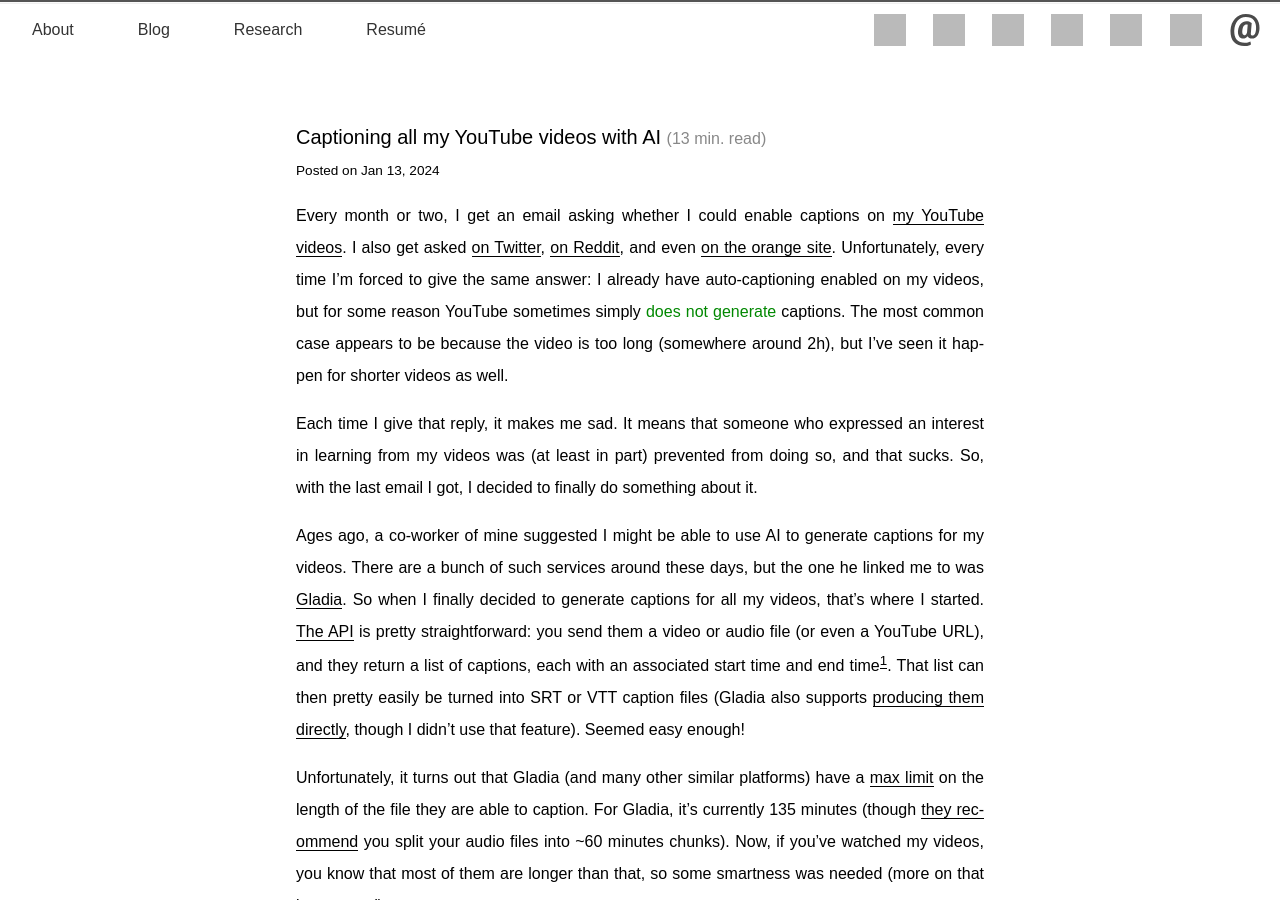
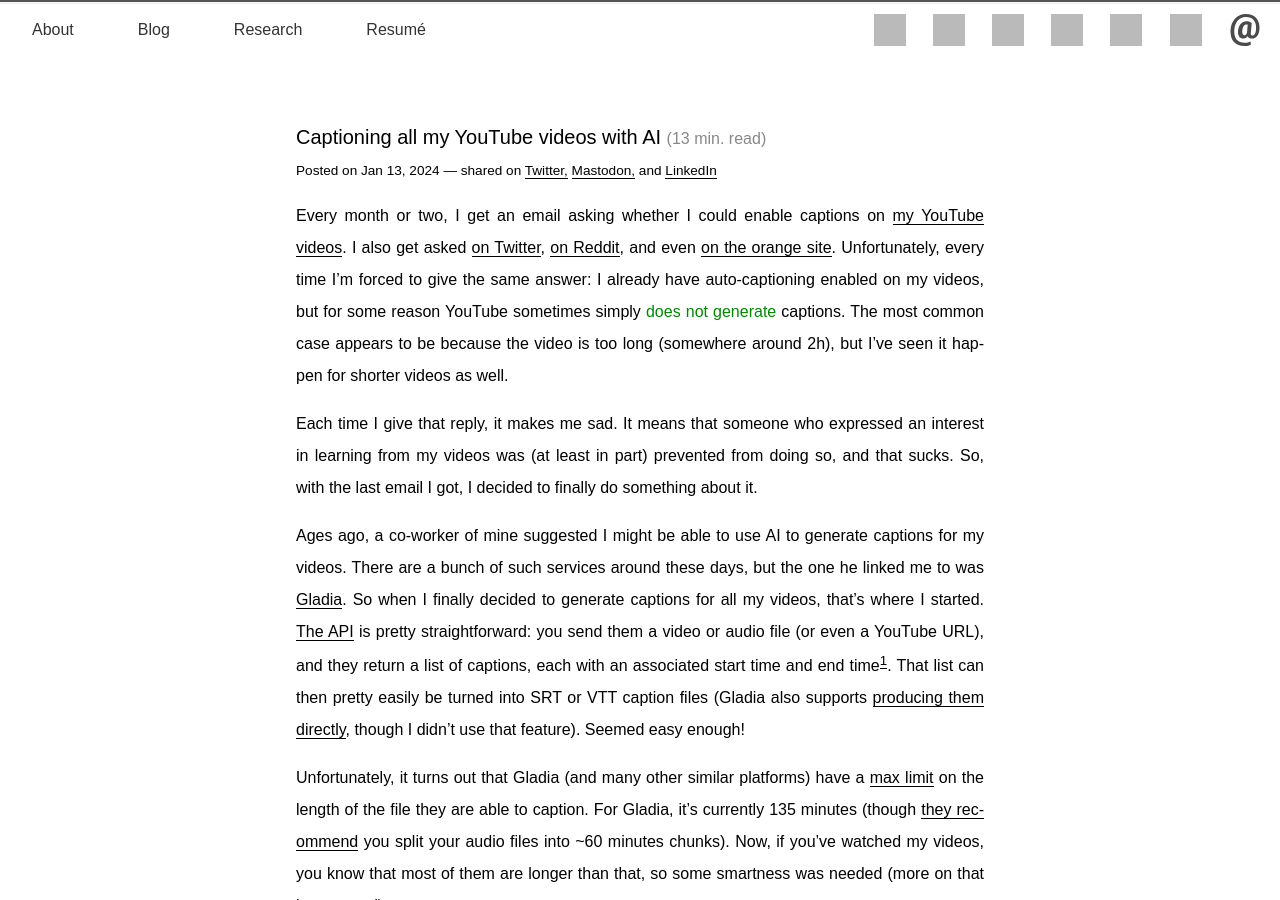
Before and after one commit to jonhoo/thesquareplanet.com, a Jekyll site: the page built from _posts/2024-01-13-ai-captioning.md, in a window 1280 px wide and 900 px high. Built offline with Jekyll 4.4.1, drawn with Linux system fonts in a browser that asks for light colours; some of the changed lines change nothing that is shown; grey boxes are pictures that could not be loaded.

Commit message:
Add inbound links

```diff
--- a/_posts/2024-01-13-ai-captioning.md
+++ b/_posts/2024-01-13-ai-captioning.md
@@ -2,10 +2,10 @@
 layout: post
 title: "Captioning all my YouTube videos with AI"
 date: '2024-01-13T09:13:14Z'
-# shared:
-#   Twitter: https://twitter.com/jonhoo/status/1718558373140897843
-#   Mastodon: https://fosstodon.org/@jonhoo/111317563618853558
-#   LinkedIn: https://www.linkedin.com/feed/update/urn:li:share:7124324078546542592/
+shared:
+  Twitter: https://twitter.com/jonhoo/status/1746280573998399650
+  Mastodon: https://fosstodon.org/@jonhoo/111750723040665348
+  LinkedIn: https://www.linkedin.com/posts/jonhoo_captioning-all-my-youtube-videos-with-ai-activity-7152046290095239168-I-Tz
 ---
 
 Every month or two, I get an email asking whether I could enable
```
